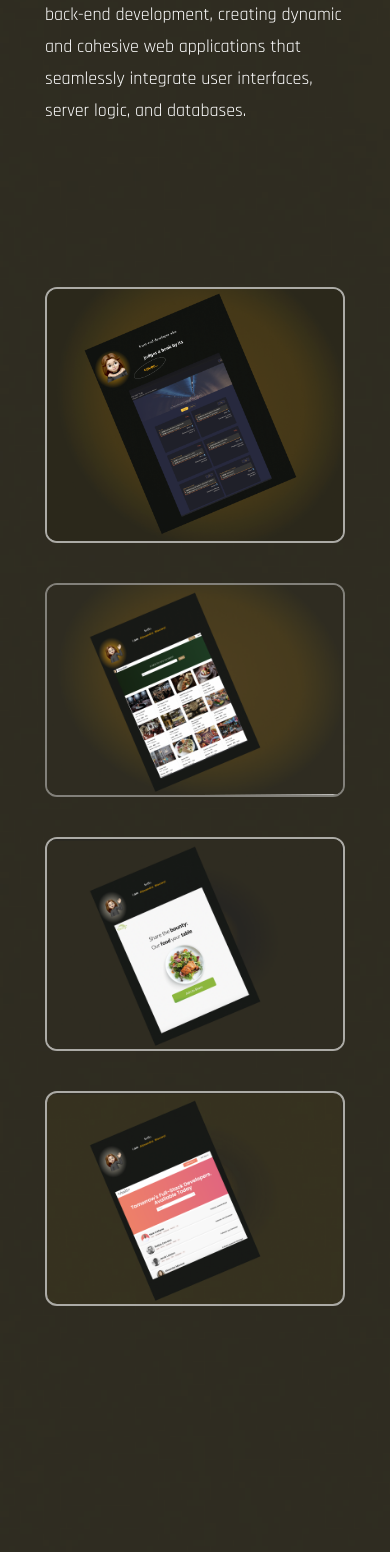
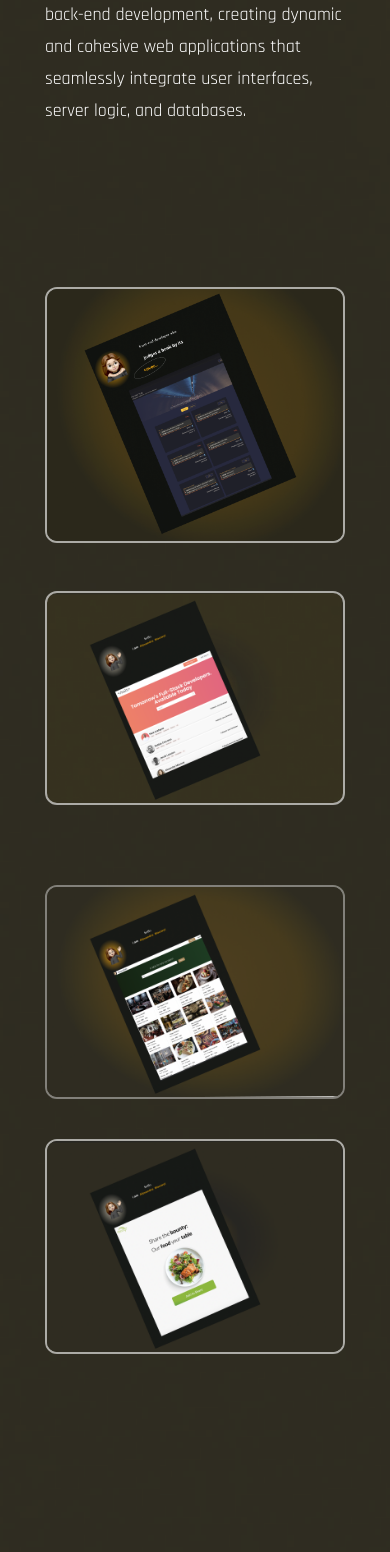
Before and after one commit to makoalex/Alexamdra_portofolio, a React (Create React App) app: page / in a window 390 px wide. Shown: the part 2852-4404 px from the top of the page. Built offline with nearby package versions, Linux system fonts and the light colour scheme; a web font is replaced by a local one.

Commit message:
[fix] restyle

```diff
--- a/src/components/Work.js
+++ b/src/components/Work.js
@@ -10,7 +10,7 @@ export default function Work() {
   return (
     <section className="section mb-20" id="work">
       <div className="container mx-auto">
-        <div className="flex flex-col lg:flex-row gap-x-10">
+        <div className="flex flex-col lg:flex-row gap-10 justify-between">
           <motion.div
             variants={fadeIn("right", 0.3)}
             initial="hidden"
@@ -19,7 +19,7 @@ export default function Work() {
             className="flex-1 flex flex-col gap-y-12 mb-10 lg:mb-0"
           >
             {/** text */}
-            <div>
+            <div className="gap-y-12">
               <h2 className="h2 leading-tight text-accent">
                 My latest <br />
                 work
@@ -49,6 +49,26 @@ export default function Work() {
               {/* title */}
               <div className="absolute -bottom-full left-12 group-hover:bottom-14 transition-all duration-700 z-50">
                 <span className="text-3xl text-white">Pendel Hub</span>
+              </div>
+            </div>
+            </a>
+            <a href="https://talents.salt.dev/">
+            <div className="group relative overflow-hidden border-2 lg:mt-12 border-white/60 rounded-xl">
+              {/* overlay */}
+              <div className="group-hover:bg-black/30 w-full h-full absolute z-40 transition-all duration-300"></div>
+              {/* img */}
+              <img
+                src={Img4}
+                alt="project image 1"
+                className=" group-hover:scale-150 transition-all group-hover:rotate-12 duration-500"
+              />
+              {/* pretitle */}
+              <div className="absolute -bottom-full left-12 group-hover:bottom-24 transition-all duration-500 z-50">
+                <span className="text-gradient "> Next.js/ UI/UX design/</span>
+              </div>
+              {/* title */}
+              <div className="absolute -bottom-full left-12 group-hover:bottom-14 transition-all duration-700 z-50">
+                <span className="text-3xl text-white">Salt Talent Pool</span>
               </div>
             </div>
             </a>
@@ -94,31 +114,12 @@ export default function Work() {
                 <span className="text-gradient "> Next.js/ UI/UX design/</span>
               </div>
               {/* title */}
-              <div className="absolute -bottom-full left-12 group-hover:bottom-14 transition-all duration-700 z-50">
+              <div className="absolute -bottom-full left-12 group-hover:bottom-14 transition-all duration-700 z-50 mb-24">
                 <span className="text-3xl text-white">EcoHarbour</span>
               </div>
             </div>
             </a>
-            <a href="https://talents.salt.dev/">
-            <div className="group relative overflow-hidden border-2 border-white/60 rounded-xl">
-              {/* overlay */}
-              <div className="group-hover:bg-black/30 w-full h-full absolute z-40 transition-all duration-300"></div>
-              {/* img */}
-              <img
-                src={Img4}
-                alt="project image 1"
-                className=" group-hover:scale-150 transition-all group-hover:rotate-12 duration-500"
-              />
-              {/* pretitle */}
-              <div className="absolute -bottom-full left-12 group-hover:bottom-24 transition-all duration-500 z-50">
-                <span className="text-gradient "> Next.js/ UI/UX design/</span>
-              </div>
-              {/* title */}
-              <div className="absolute -bottom-full left-12 group-hover:bottom-14 transition-all duration-700 z-50">
-                <span className="text-3xl text-white">Salt Talent Pool</span>
-              </div>
-            </div>
-            </a>
+
           </motion.div>
         </div>
       </div>
```
